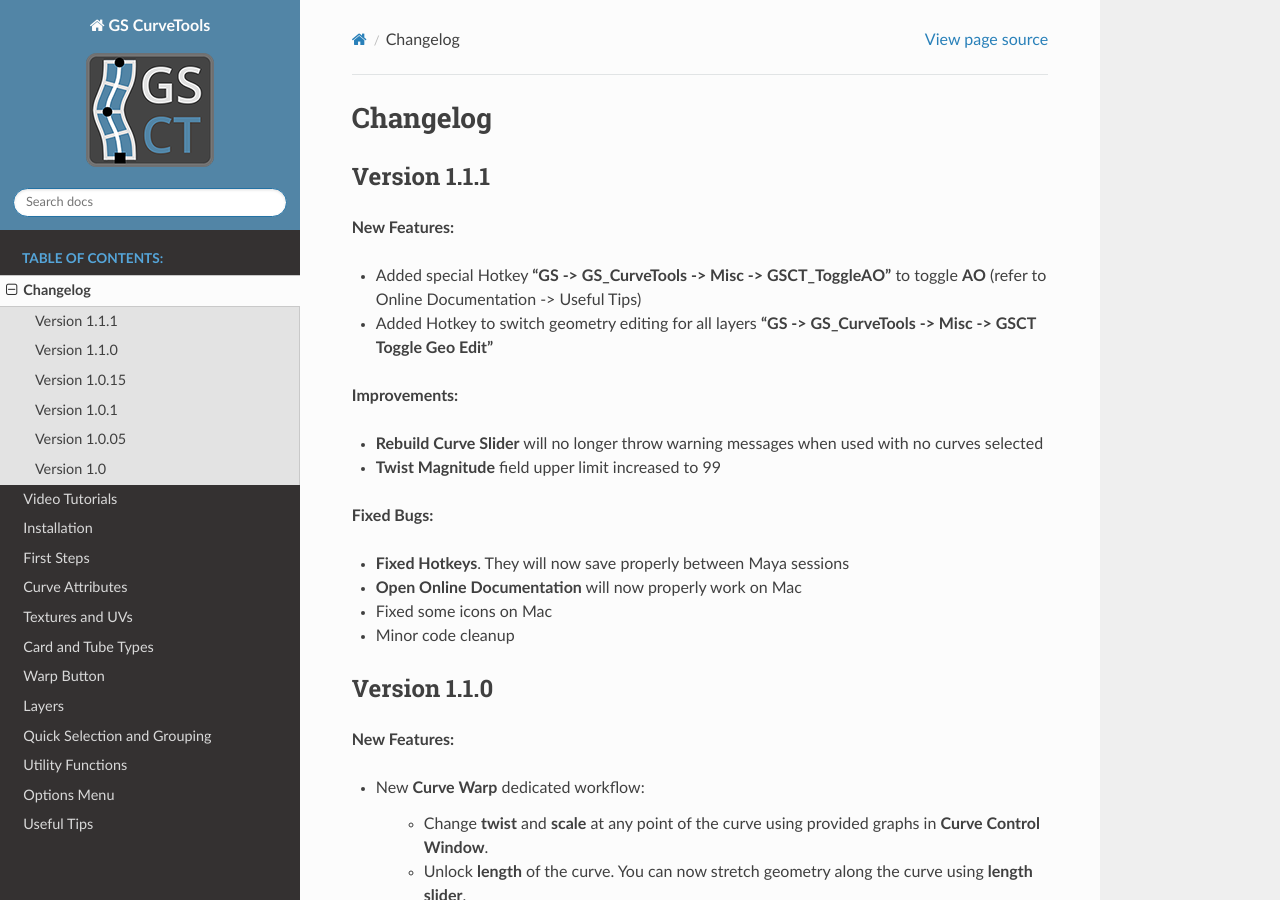
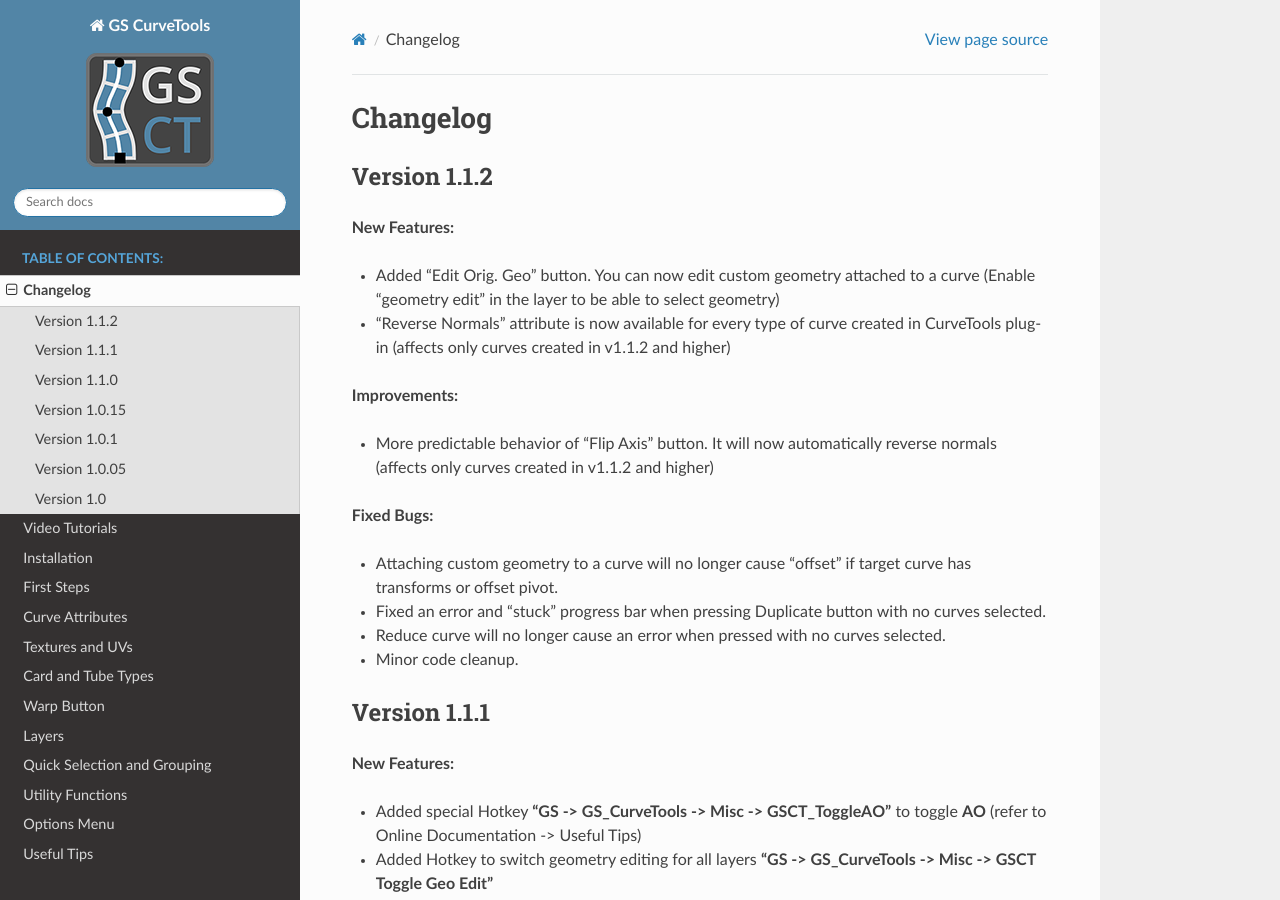
Before and after one commit to Video-Nomad/gs-curvetools-docs, a Sphinx documentation site: the page built from docs/source/changelog.rst, in a window 1280 px wide and 900 px high. Built offline with Sphinx 7.4.7 and the Read the Docs theme 2.0.0, drawn with Linux system fonts in a browser that asks for light colours.

Commit message:
v1.1.2 Changelog

```diff
--- a/docs/source/changelog.rst
+++ b/docs/source/changelog.rst
@@ -3,6 +3,25 @@
 #########
 Changelog
 #########
+
+Version 1.1.2
+^^^^^^^^^^^^^
+
+**New Features:**
+
+- Added "Edit Orig. Geo" button. You can now edit custom geometry attached to a curve (Enable "geometry edit" in the layer to be able to select geometry)
+- "Reverse Normals" attribute is now available for every type of curve created in CurveTools plug-in (affects only curves created in v1.1.2 and higher)
+
+**Improvements:**
+
+- More predictable behavior of "Flip Axis" button. It will now automatically reverse normals (affects only curves created in v1.1.2 and higher)
+
+**Fixed Bugs:**
+
+- Attaching custom geometry to a curve will no longer cause "offset" if target curve has transforms or offset pivot.
+- Fixed an error and "stuck" progress bar when pressing Duplicate button with no curves selected.
+- Reduce curve will no longer cause an error when pressed with no curves selected.
+- Minor code cleanup.
 
 Version 1.1.1
 ^^^^^^^^^^^^^
```
